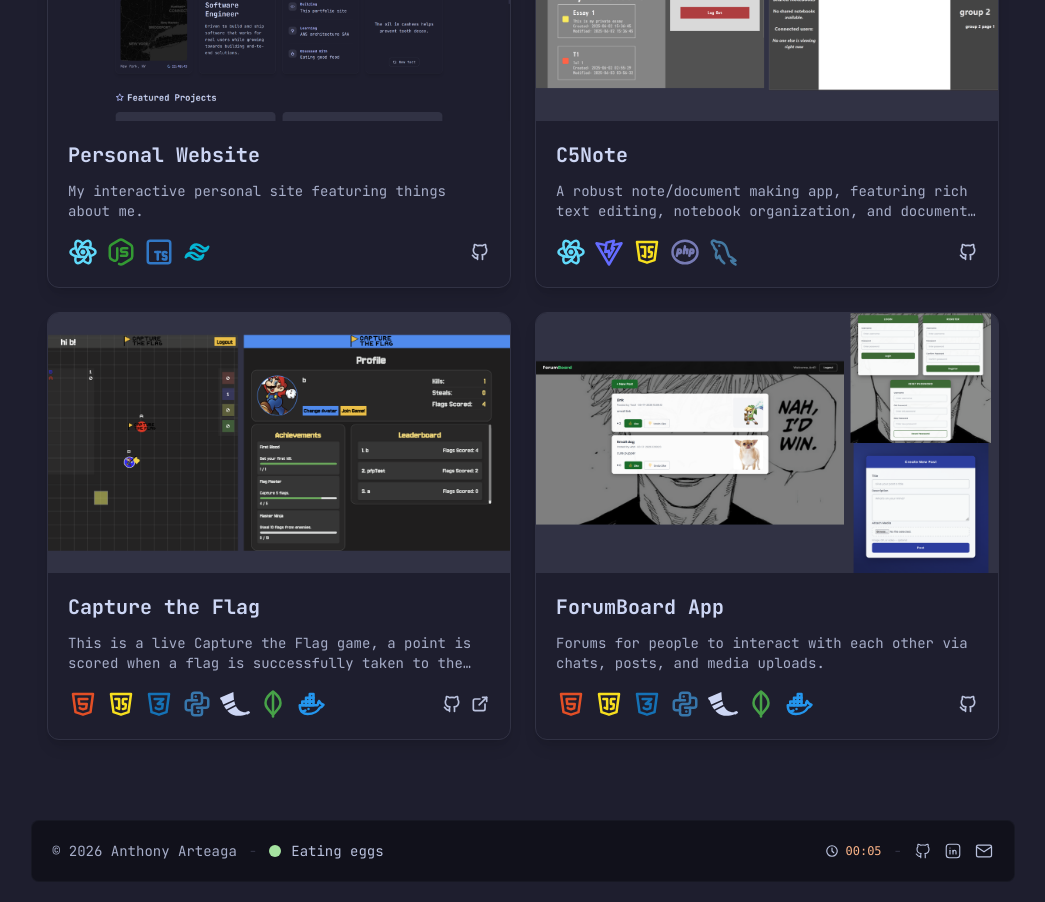
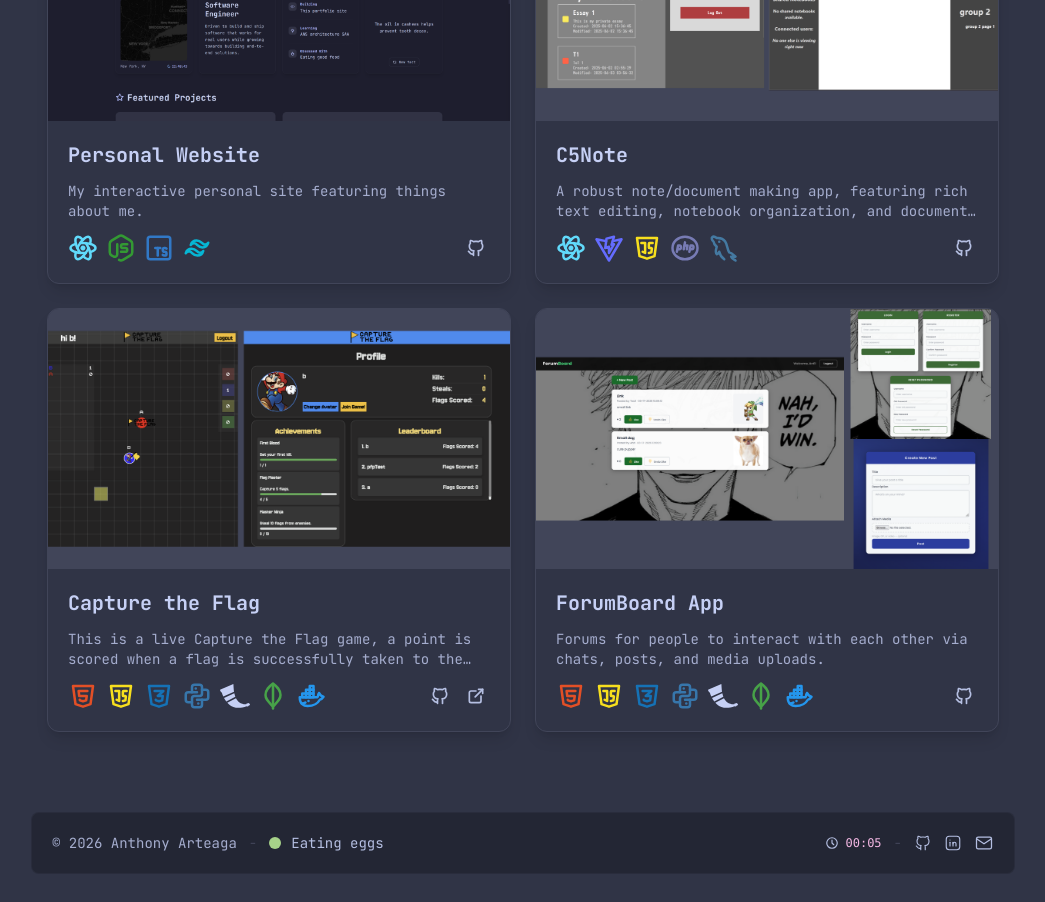
Before and after one commit to AnthonyArteaga/personal-site, a Next.js app: page / in a window 1280 px wide. Shown: the part 1000-1902 px from the top of the page, without its empty margins (117-1162 px from the left). Built offline with nearby package versions, Linux system fonts and the light colour scheme.

Commit message:
updated default colors and how description of projects shown

```diff
--- a/src/app/layout.tsx
+++ b/src/app/layout.tsx
@@ -46,10 +46,9 @@ export default function RootLayout({
                   };
                   const storedPalette = safeParse(localStorage.getItem('palette'));
                   const storedAccent = safeParse(localStorage.getItem('accent'));
-                  const palette = storedPalette ??
-                    (window.matchMedia('(prefers-color-scheme: light)').matches ? 'latte' : 'mocha');
+                  const palette = storedPalette ?? 'frappe';
                   if (palette) document.documentElement.classList.add(palette);
-                  const accent = storedAccent ?? 'peach';
+                  const accent = storedAccent ?? 'pink';
                   document.documentElement.style.setProperty(
                     '--current-accent-color', 'var(--color-' + accent + ')'
                   );
--- a/src/app/page.tsx
+++ b/src/app/page.tsx
@@ -258,7 +258,7 @@ export default function HomePage() {
             <div
               key={project.href}
               onClick={() => window.open(project.liveUrl ?? project.github ?? '#', '_blank')}
-              className="border-surface0 bg-base hover:border-accent group relative cursor-pointer overflow-hidden rounded-xl border shadow-lg transition-all duration-300 hover:shadow-xl"
+              className="border-surface0 bg-base hover:border-accent group relative flex cursor-pointer flex-col overflow-hidden rounded-xl border shadow-lg transition-all duration-300 hover:shadow-xl"
             >
               <div className="overflow-hidden">
                 <div className="bg-surface0 aspect-video w-full overflow-hidden transition-transform duration-300 group-hover:scale-105">
@@ -275,23 +275,28 @@ export default function HomePage() {
                   )}
                 </div>
               </div>
-              <div className="space-y-3 p-5">
+              <div className="flex flex-col flex-1 justify-between p-5 gap-3">
+                <div className="space-y-3">
                   <h3 className="text-text group-hover:text-accent text-xl font-semibold transition-colors">
                     {project.title}
                   </h3>
                   <p className="text-subtext0 line-clamp-2 text-sm">
                     {project.desc}
                   </p>
-                <div className="flex items-center justify-between pt-1">
+                </div>
+                <div className="flex items-center justify-between">
                   <div className="flex items-center gap-2">
                     {project.tags.map((tag) => {
                       const entry = TAG_ICONS[tag];
                       return entry ? (
-                        <span key={tag} title={tag}>
+                        <span key={tag} className="group/icon relative">
                           <entry.Icon
                             size={30}
                             style={{ color: entry.color }}
                           />
+                          <span className="pointer-events-none absolute top-full left-1/2 -translate-x-1/2 whitespace-nowrap rounded px-1.5 py-0.5 text-[10px] text-subtext0 opacity-0 transition-opacity duration-200 group-hover/icon:opacity-100">
+                            {tag}
+                          </span>
                         </span>
                       ) : (
                         <span
@@ -310,7 +315,7 @@ export default function HomePage() {
                         target="_blank"
                         rel="noopener noreferrer"
                         onClick={(e) => e.stopPropagation()}
-                        className="text-subtext1 hover:text-text transition-colors"
+                        className="text-subtext1 hover:text-text hover:bg-surface1 rounded-md p-1 transition-all duration-200"
                         title="GitHub"
                       >
                         <IconBrandGithub size={20} />
@@ -322,7 +327,7 @@ export default function HomePage() {
                         target="_blank"
                         rel="noopener noreferrer"
                         onClick={(e) => e.stopPropagation()}
-                        className="text-subtext1 hover:text-text transition-colors"
+                        className="text-subtext1 hover:text-text hover:bg-surface1 rounded-md p-1 transition-all duration-200"
                         title="Live site"
                       >
                         <IconExternalLink size={20} />
--- a/src/lib/hooks/ThemeContext.tsx
+++ b/src/lib/hooks/ThemeContext.tsx
@@ -24,8 +24,8 @@ interface ThemeContextType {
 const ThemeContext = createContext<ThemeContextType | null>(null);
 
 export function ThemeProvider({ children }: { children: ReactNode }) {
-  const [palette, setPalette] = useLocalStorage<PaletteName>('palette', 'mocha');
-  const [accent, setAccent] = useLocalStorage<AccentColorName>('accent', 'peach');
+  const [palette, setPalette] = useLocalStorage<PaletteName>('palette', 'frappe');
+  const [accent, setAccent] = useLocalStorage<AccentColorName>('accent', 'pink');
   const [backgroundEnabled, setBackgroundEnabled] = useLocalStorage<boolean>('background-enabled', false);
 
   // Apply palette class to <html>
```
Lines whose indentation alone changed are shown as unchanged.
